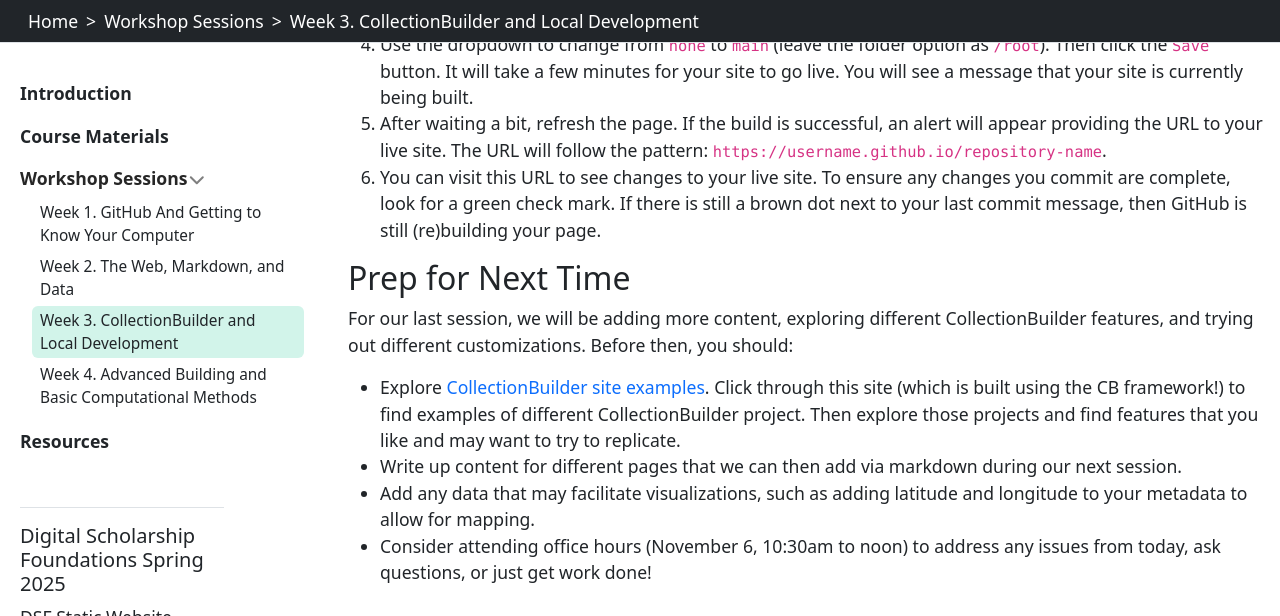
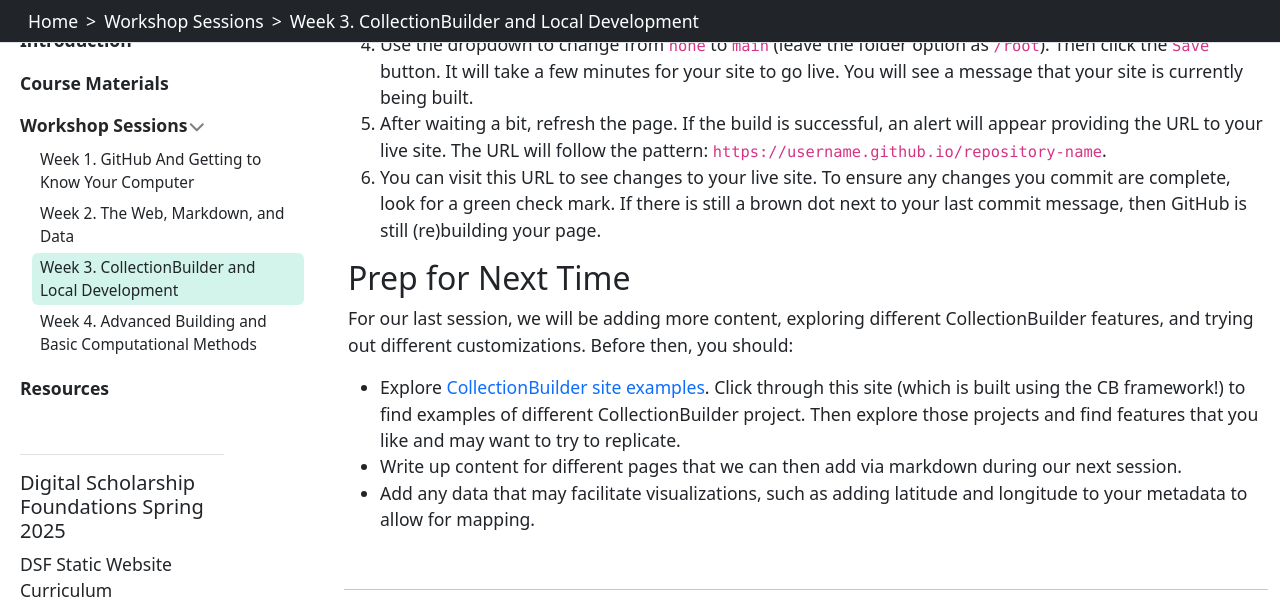
Before and after one commit to PULdischo/dsf-spring-2025, a Jekyll site: the page built from content/sessions/week-3.md, in a window 1280 px wide and 900 px high, scrolled down 6319 px, cut to the strip 0-616 px from the top of the window. Built offline with Jekyll 4.4.1, drawn with Linux system fonts in a browser that asks for light colours.

Commit message:
removed dated information from week 3

```diff
--- a/content/sessions/week-3.md
+++ b/content/sessions/week-3.md
@@ -214,4 +214,3 @@ For our last session, we will be adding more content, exploring different Collec
 - Explore [CollectionBuilder site examples](https://collectionbuilder.github.io/cb-examples/). Click through this site (which is built using the CB framework!) to find examples of different CollectionBuilder project. Then explore those projects and find features that you like and may want to try to replicate.
 - Write up content for different pages that we can then add via markdown during our next session.
 - Add any data that may facilitate visualizations, such as adding latitude and longitude to your metadata to allow for mapping.
-- Consider attending office hours (November 6, 10:30am to noon) to address any issues from today, ask questions, or just get work done!
```
